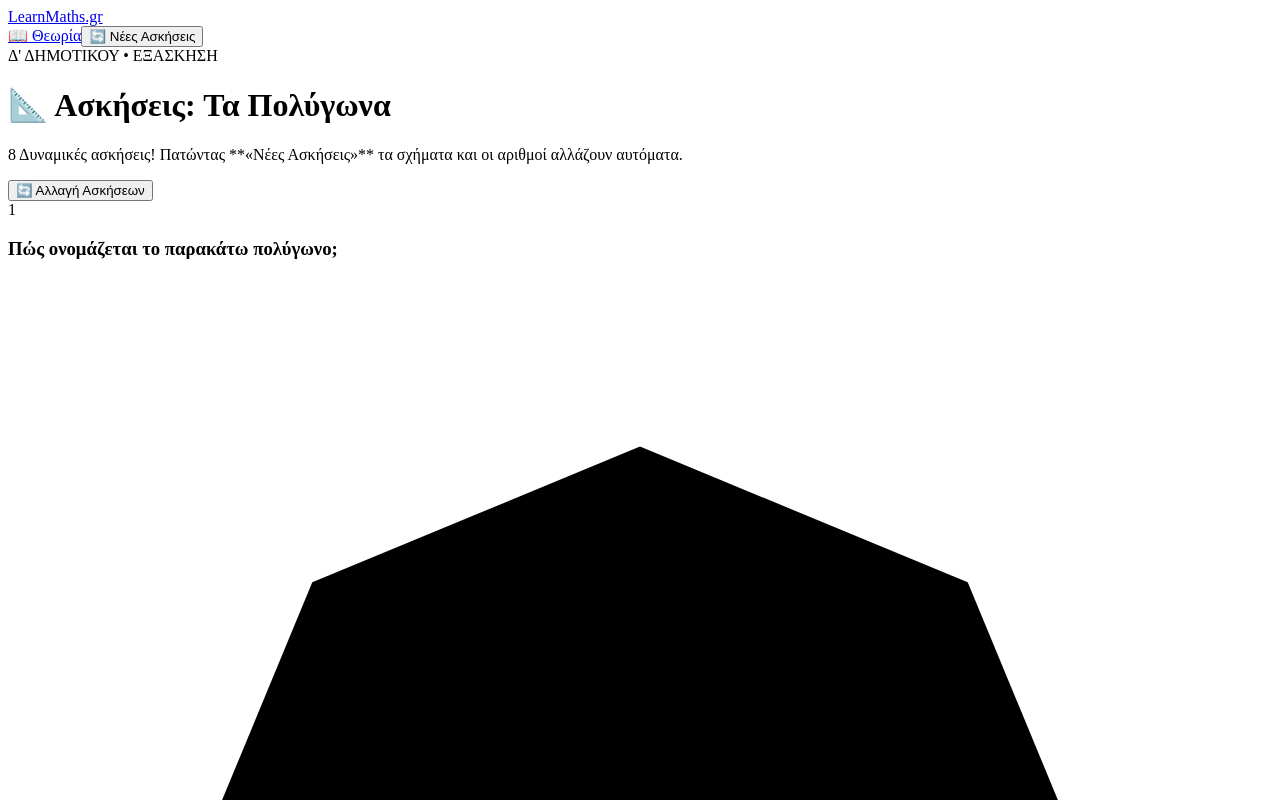
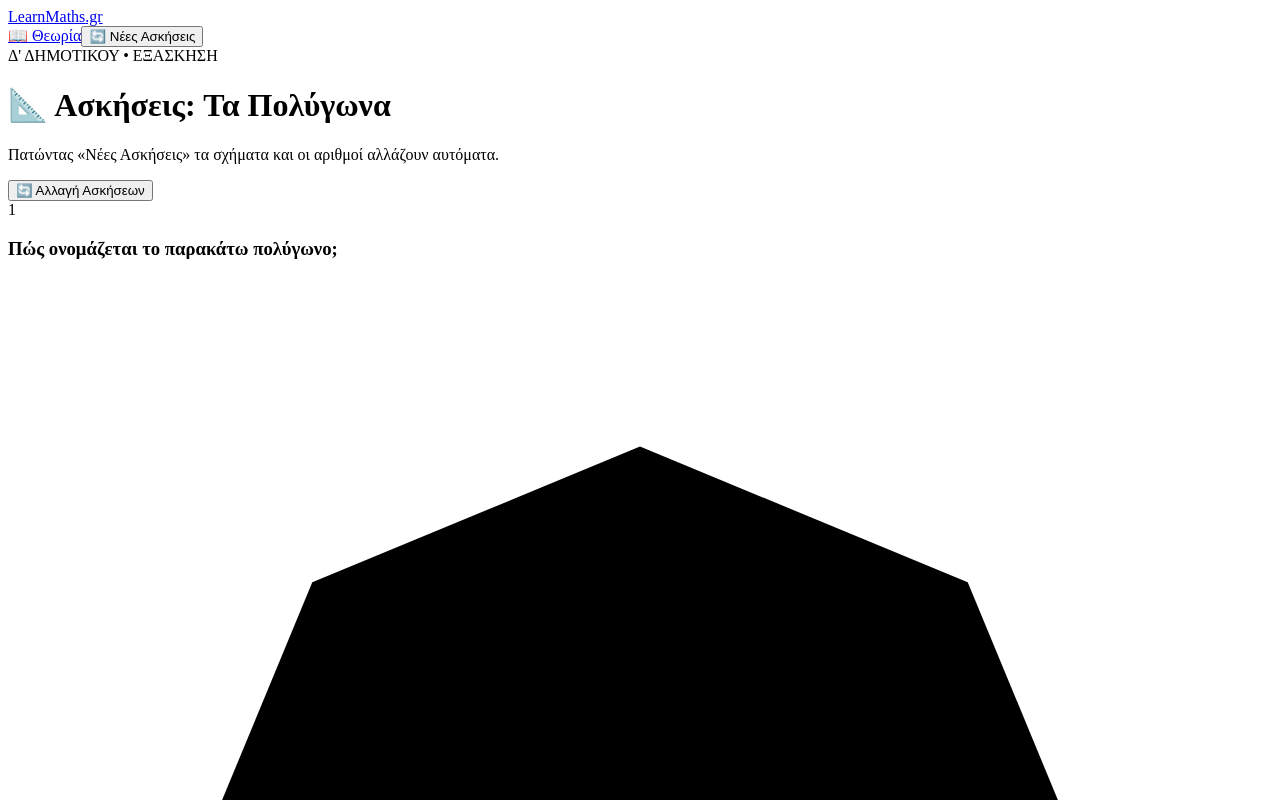
Before and after one commit to gkrimpas-lab/learn-maths-2026, a Next.js app: page /d-dimotikou/2-poligona-ask in a window 1280 px wide. Shown: the top 800 px of the page. Built offline with nearby package versions, Linux system fonts and the light colour scheme.

Commit message:
Update 2-poligona-ask.js

```diff
--- a/pages/d-dimotikou/2-poligona-ask.js
+++ b/pages/d-dimotikou/2-poligona-ask.js
@@ -369,7 +369,7 @@ export default function PoligonaAskPage() {
                 📐 Ασκήσεις: Τα Πολύγωνα
               </h1>
               <p className="text-teal-100 text-sm md:text-base mt-1">
-                8 Δυναμικές ασκήσεις! Πατώντας **«Νέες Ασκήσεις»** τα σχήματα και οι αριθμοί αλλάζουν αυτόματα.
+                Πατώντας «Νέες Ασκήσεις» τα σχήματα και οι αριθμοί αλλάζουν αυτόματα.
               </p>
             </div>
 
```
